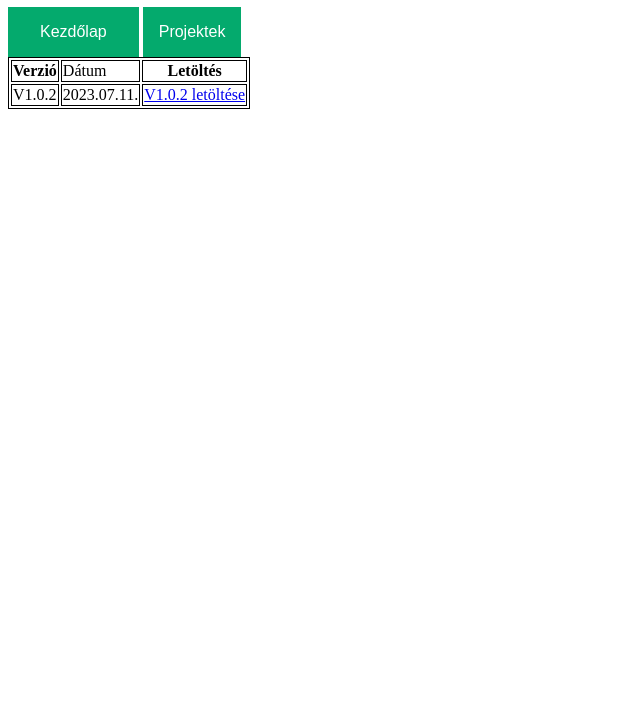
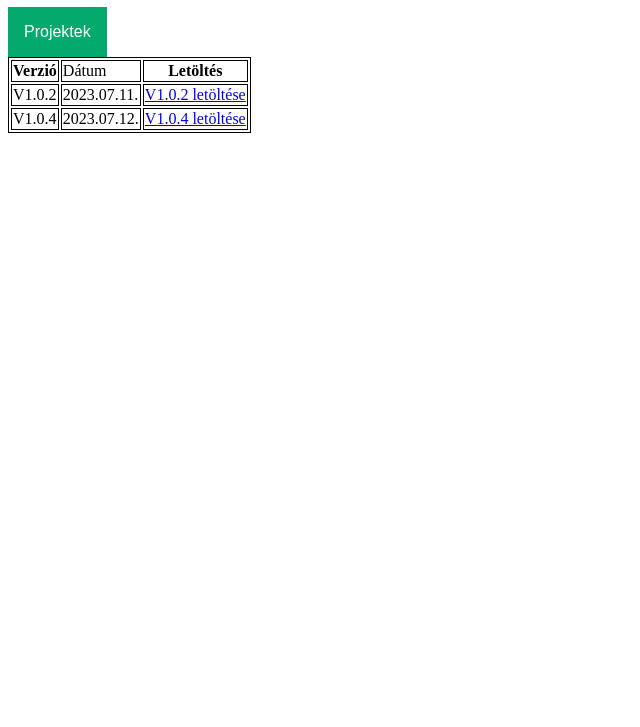
Before and after one commit to TheHobbist/thehobbist.github.io, a plain HTML site: page horseblood.html in a window 1280 px wide. Shown: the part 73-800 px from the top of the page, without its empty margins (0-640 px from the left). Drawn offline with Linux system fonts and the light colour scheme.

Commit message:
horse104

```diff
--- a/horseblood.html
+++ b/horseblood.html
@@ -60,8 +60,7 @@
 	</style>
 </head>
 <body>
-<h1>TheHobbist</h1>
-<button class="button" href="index.html" open>Kezdőlap</button>
+<h1 href="index.html" open>TheHobbist</h1>
 <div class="dropdown">
   <button class="dropbtn">Projektek</button>
   <div class="dropdown-content">
@@ -80,6 +79,11 @@
 		<td>2023.07.11.</td>
         <td><a href="Horseblood/20230711/HorseInstall.zip" download>V1.0.2 letöltése</a></td>
     </tr>
+	<tr>
+        <td>V1.0.4</td>
+		<td>2023.07.12.</td>
+        <td><a href="Horseblood/20230712/HorseInstall.zip" download>V1.0.4 letöltése</a></td>
+    </tr>
 </table>
 </body>
 </html>
```
Also changed, not shown: index.html (+1 -1 lines), 1 other file.
